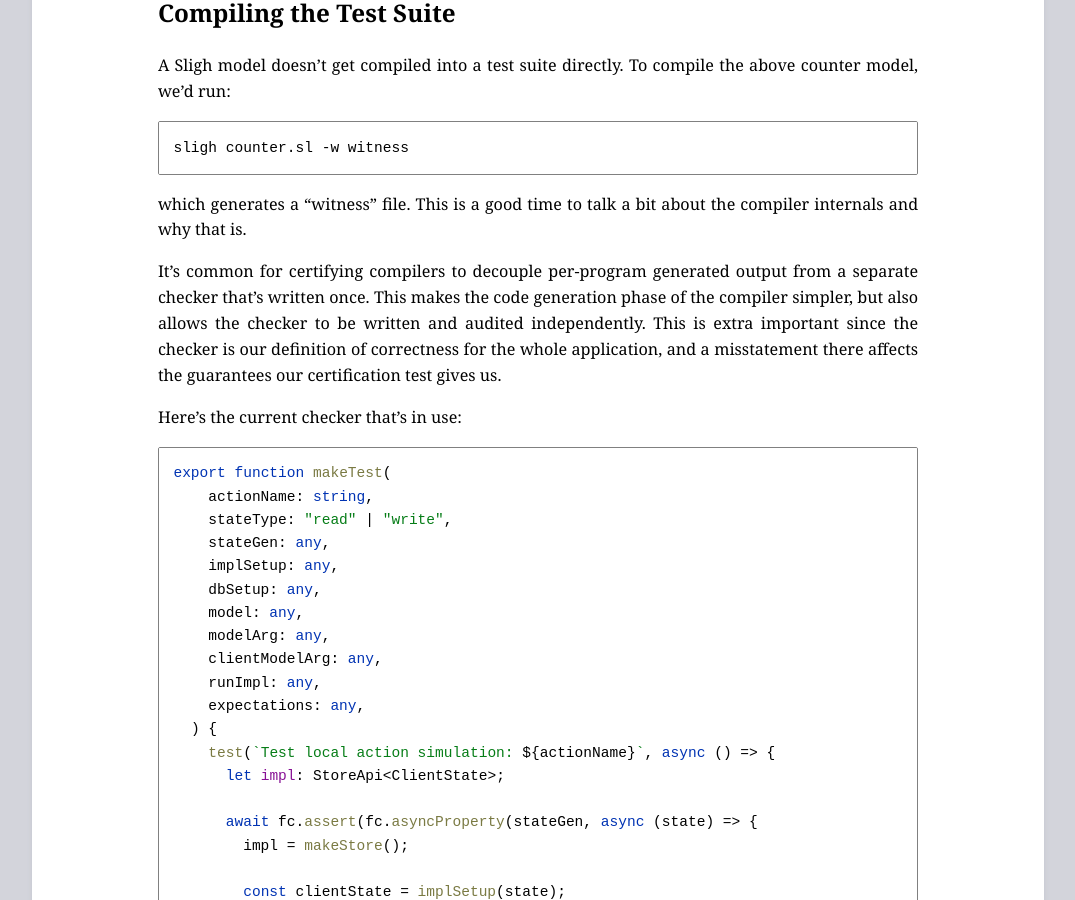
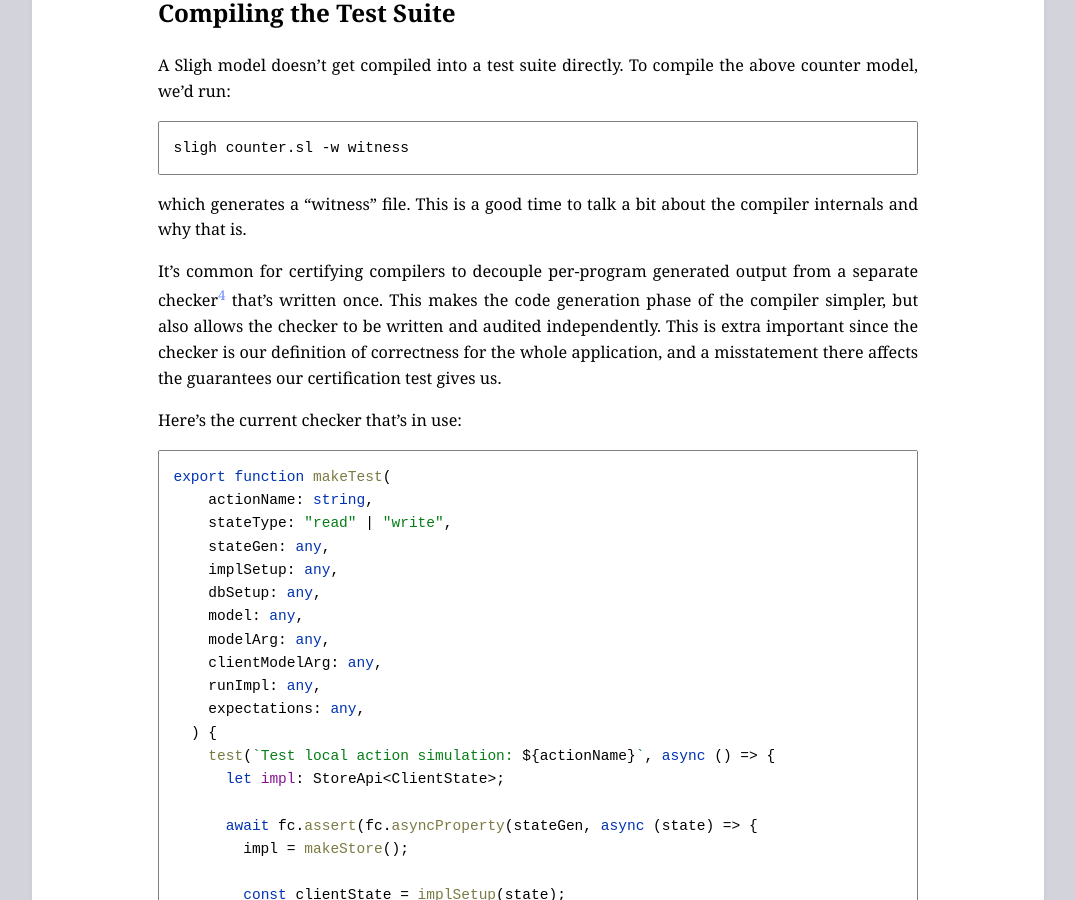
Before and after one commit to amw-zero/concerning_quality, a Jekyll site: the page built from _posts/2023-08-23-test-compilation.md, in a window 1280 px wide and 900 px high, scrolled down 4039 px. Shown: the whole window, without its empty margins (102-1177 px from the left). Built offline with Jekyll 4.4.1, drawn with Linux system fonts in a browser that asks for light colours; nearby versions of some CDN libraries; some of the changed lines change nothing that is shown; some of the changed text lies outside the part shown.

Commit message:
Add citation.

```diff
--- a/_posts/2023-08-23-test-compilation.md
+++ b/_posts/2023-08-23-test-compilation.md
@@ -147,7 +147,7 @@
 
 which generates a "witness" file. This is a good time to talk a bit about the compiler internals and why that is.
 
-It's common for certifying compilers to decouple per-program generated output from a separate checker that's written once. This makes the code generation phase of the compiler simpler, but also allows the checker to be written and audited independently. This is extra important since the checker is our definition of correctness for the whole application, and a misstatement there affects the guarantees our certification test gives us.
+It's common for certifying compilers to decouple per-program generated output from a separate checker[^fn4] that's written once. This makes the code generation phase of the compiler simpler, but also allows the checker to be written and audited independently. This is extra important since the checker is our definition of correctness for the whole application, and a misstatement there affects the guarantees our certification test gives us.
 
 Here's the current checker that's in use:
 
@@ -401,3 +401,5 @@
 [^fn2]: Any compiler-writer will tell you, compilers are [just as buggy](https://softwareengineering.stackexchange.com/a/53069) as other programs. This is why certifying compilation exists in the first place - to provide higher assurance about the correctness of a compiler.
 
 [^fn3]: I once read [an interesting take about building embedded DSLs inside of an existing language](https://matklad.github.io/2021/02/14/for-the-love-of-macros.html#Domain-Specific-Languages) that influenced my thinking here. The takeaway: eDSLs are often not worth it.
+
+[^fn4]: [Certifying Algorithms](https://people.mpi-inf.mpg.de/~mehlhorn/ftp/CertifyingAlgorithms.pdf) by R. M. McConnella, K. Mehlhornb, S. Näherc, P. Schweitzer
```
